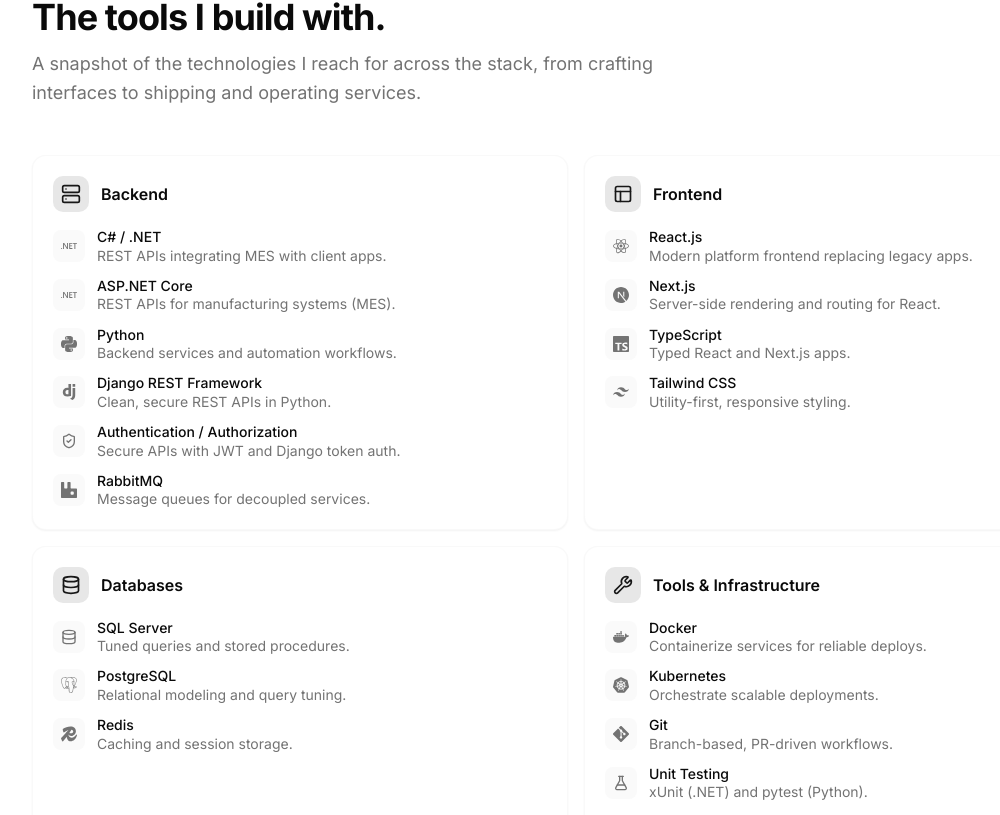
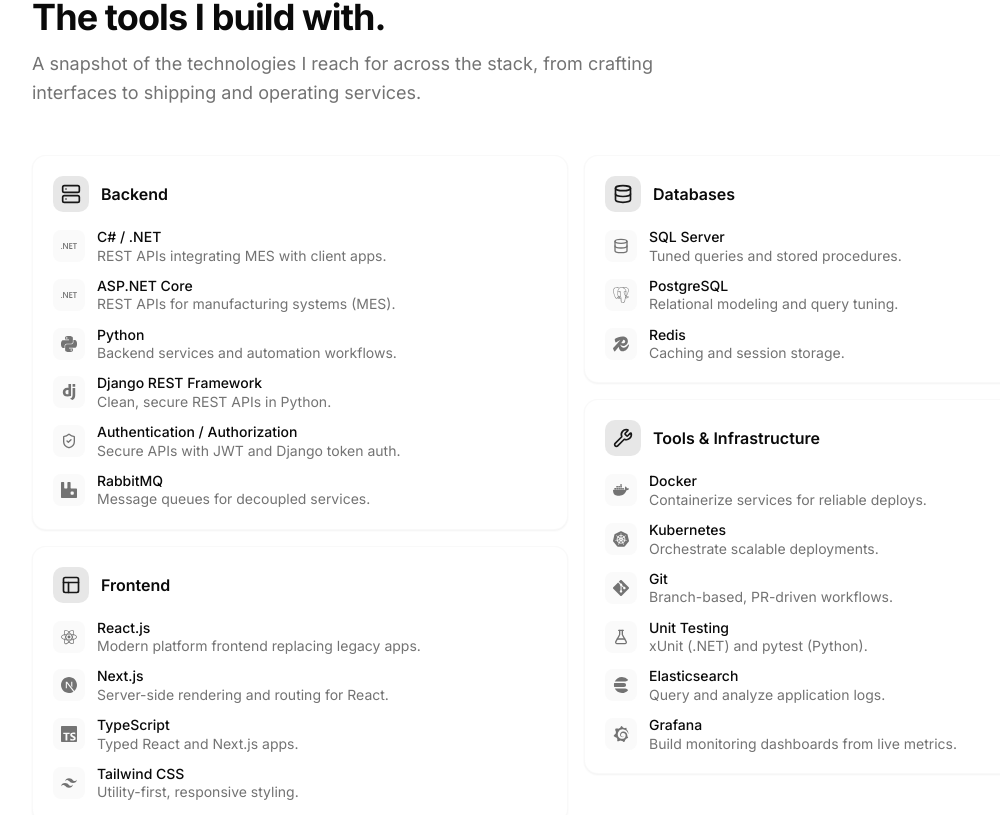
Before and after one commit to chrisferbia/personal-site, a Next.js app: page / in a window 1280 px wide. Shown: the part 1364-2179 px from the top of the page, without its empty margins (64-1064 px from the left). Built offline with nearby package versions, Linux system fonts and the light colour scheme.

Commit message:
Re arrange skills

```diff
--- a/src/components/section/Skills.tsx
+++ b/src/components/section/Skills.tsx
@@ -198,11 +198,11 @@
                 </p>
             </div>
 
-            <div className="grid gap-4 sm:grid-cols-2">
+            <div className="columns-1 gap-4 sm:columns-2">
                 {skillGroups.map((group) => (
                     <div
                         key={group.title}
-                        className="p-5 rounded-xl border border-muted/60 bg-card text-card-foreground shadow-xs transition-all hover:shadow-md hover:border-primary/20"
+                        className="mb-4 break-inside-avoid p-5 rounded-xl border border-muted/60 bg-card text-card-foreground shadow-xs transition-all hover:shadow-md hover:border-primary/20"
                     >
                         <div className="flex items-center gap-3 mb-4">
                             <div className="p-2 rounded-lg bg-primary/10">
```
